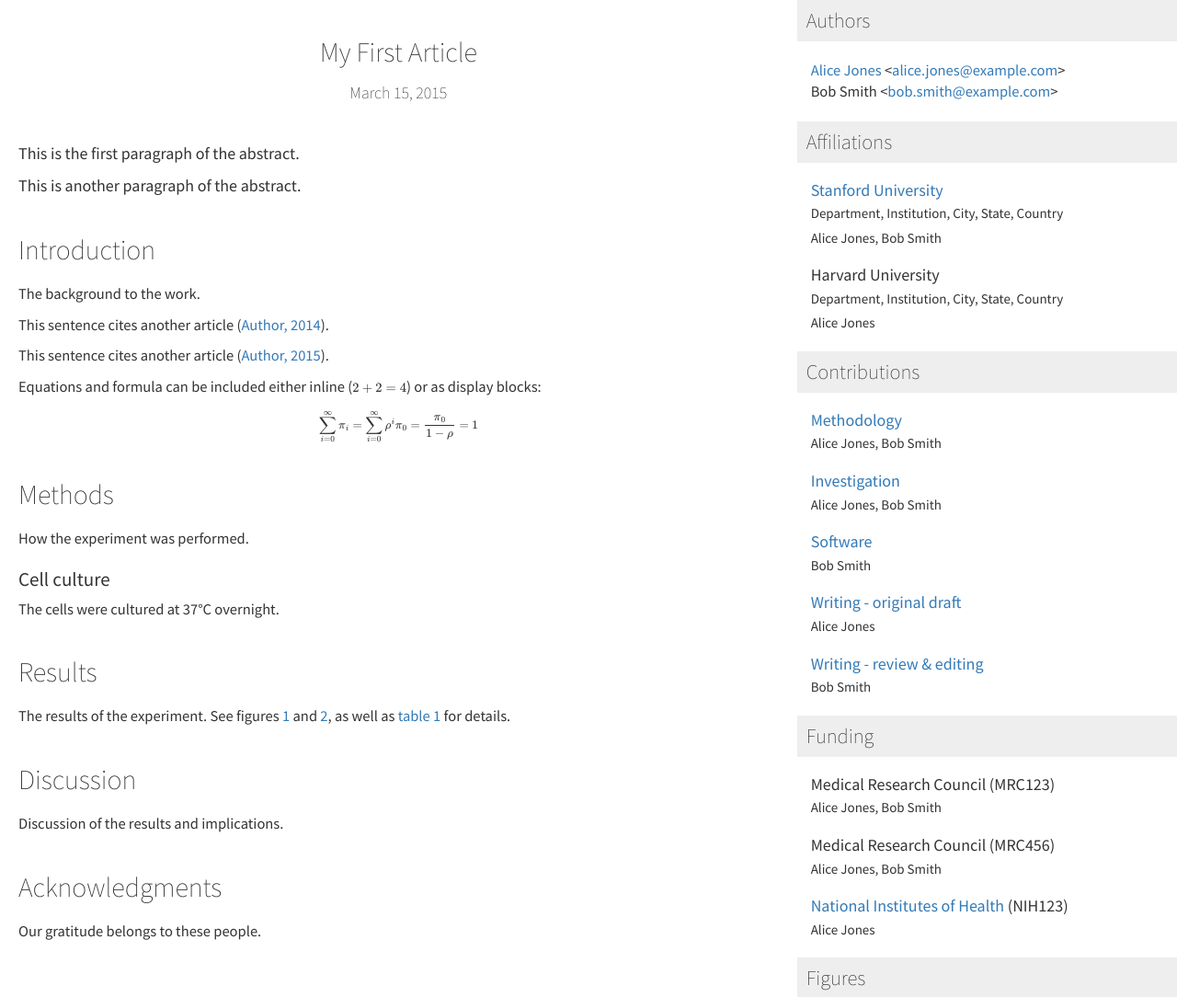
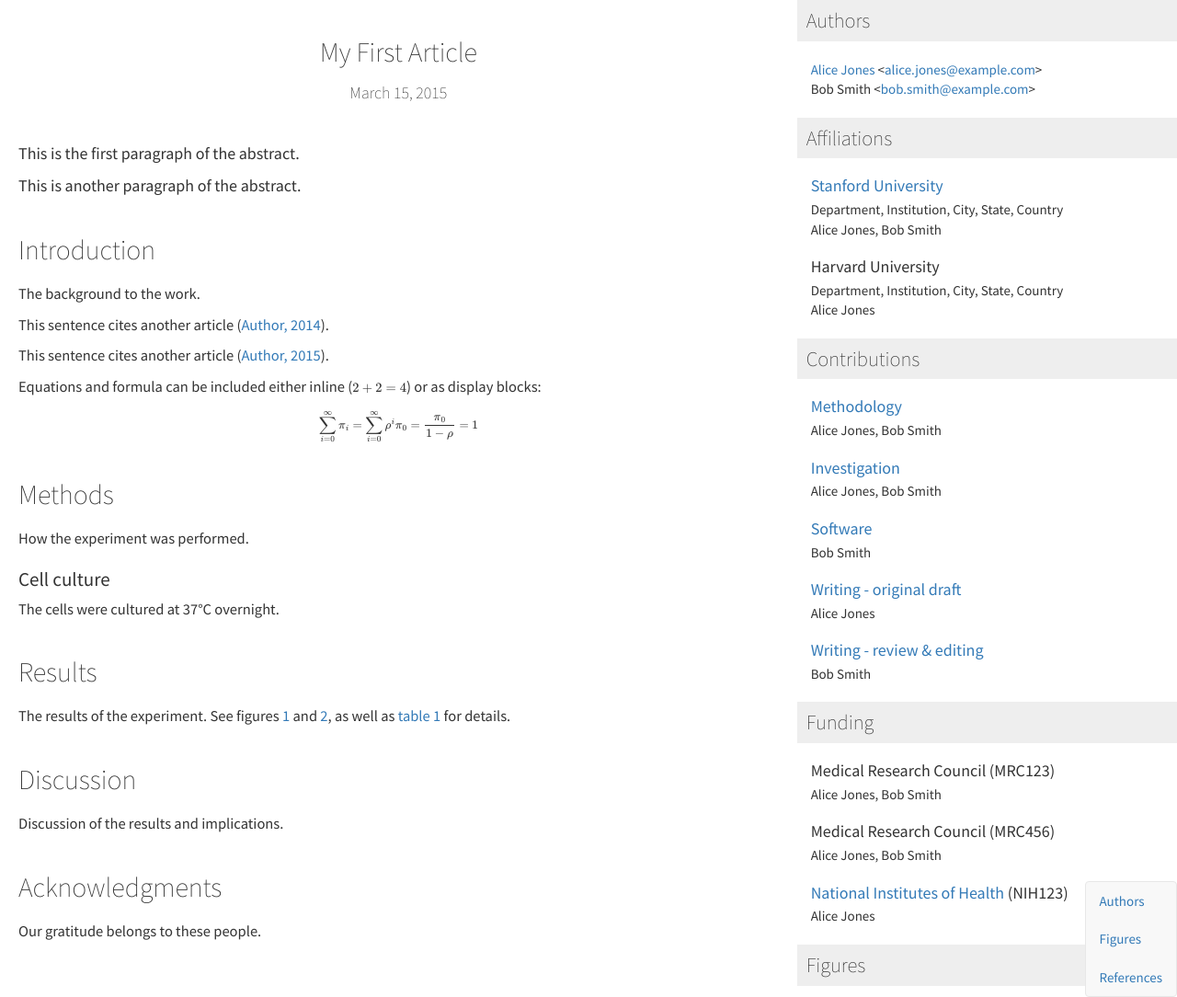
Before and after one commit to PeerJ/paper-now, a Jekyll site: the page built from index.md, in a window 1280 px wide. Shown: the whole page at 92% size. Built offline with Jekyll 4.4.1, drawn with Linux system fonts in a browser that asks for light colours; nearby versions of some CDN libraries; formulas are drawn with MathJax 3; a script that is not in the unit is left out.

Commit message:
Add a navbar for the sidebar

```diff
--- a/_layouts/article.html
+++ b/_layouts/article.html
@@ -81,6 +81,15 @@
             {% endfor %}
         </div>
 
+        <!-- navbar -->
+        <div class="navbar navbar-default">
+          <ul class="nav">
+              <li><a href="#authors">Authors</a></li>
+              <li><a href="#figures">Figures</a></li>
+              <li><a href="#references">References</a></li>
+          </ul>
+        </div>
+
         <!-- side column -->
         <div class="column" id="sidebar">
             {% if article.doi %}
@@ -96,9 +105,7 @@
 
                     <script src="https://d1bxh8uas1mnw7.cloudfront.net/assets/embed.js" async></script>
                 </aside>
-            {% endif %}
 
-            {% if article.doi %}
                 <!-- doi -->
                 <div id="doi">
                     <h2>DOI</h2>
--- a/styles/print.scss
+++ b/styles/print.scss
@@ -241,10 +241,6 @@ figure img {
     max-width: 100%;
 }
 
-.author {
-    margin: 2rem 0;
-}
-
 .popover,
 .nav,
 .hide,
--- a/styles/screen.scss
+++ b/styles/screen.scss
@@ -75,11 +75,6 @@ figure img {
 
 .author {
     margin: 2rem 0;
-    font-size: 110%;
-}
-
-.affiliation-address {
-    margin-bottom: 0.5rem;
 }
 
 #figures > figure:not(:last-of-type) {
--- a/styles/wide.scss
+++ b/styles/wide.scss
@@ -35,6 +35,13 @@ article {
     -o-flex: 1;
     flex: 1;
     padding: 0;
+}
+
+.navbar {
+    position: fixed;
+    bottom: 0;
+    right: 0;
+    margin-bottom: 0;
 }
 
 #sidebar > div > *,
```
